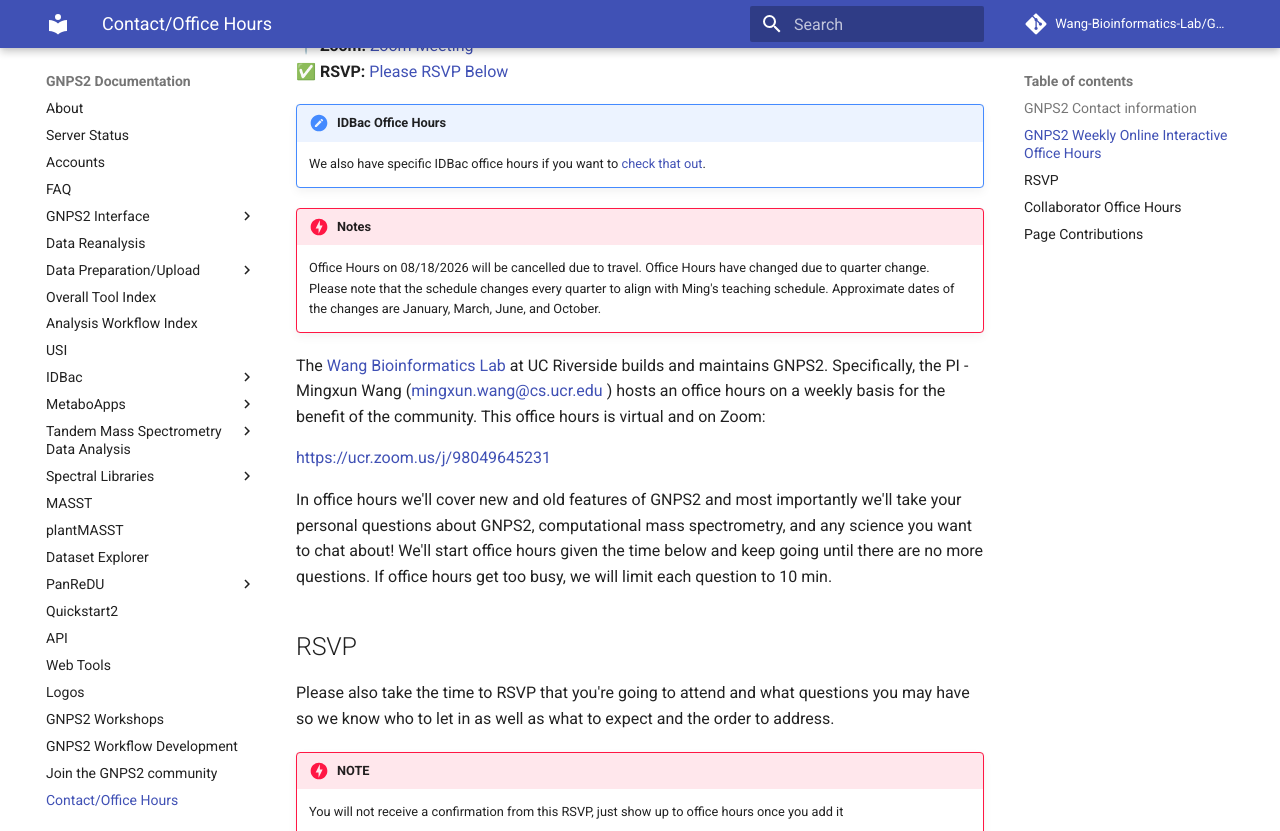
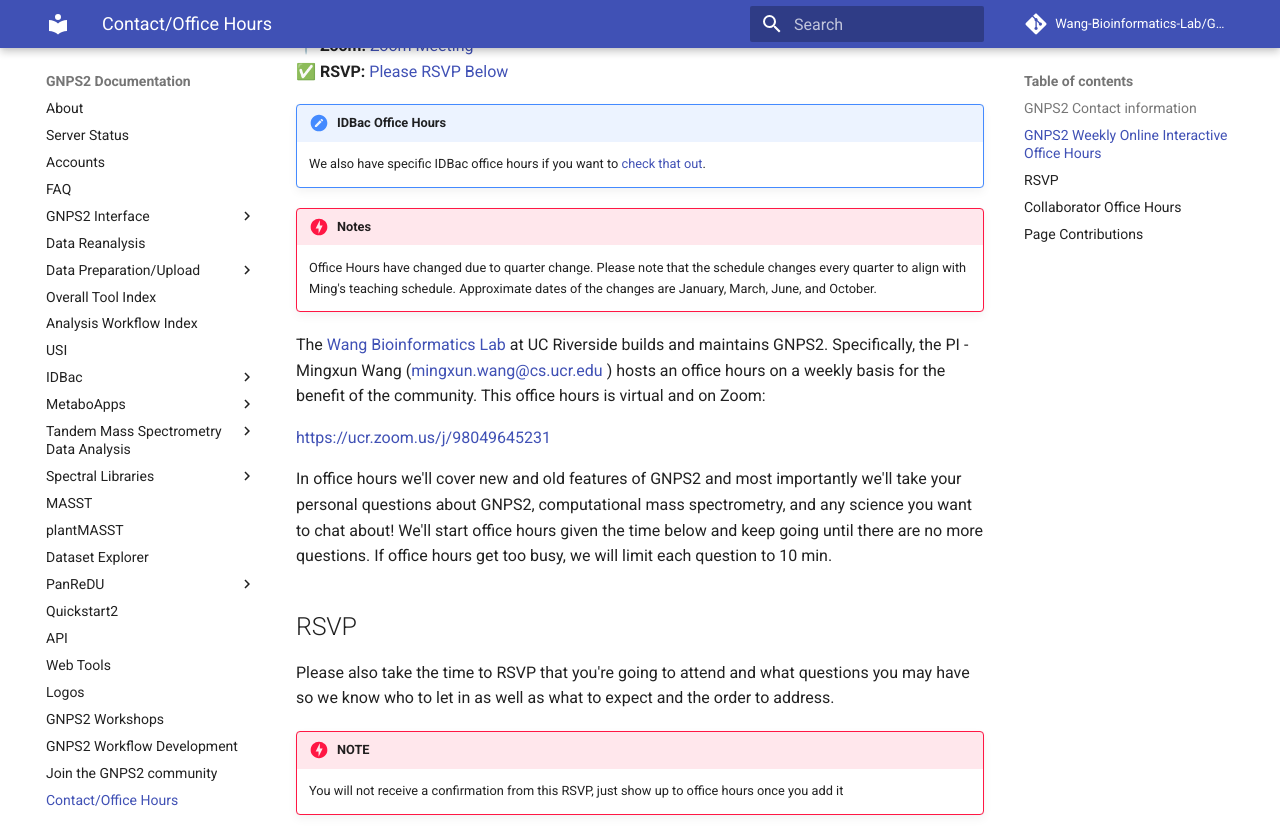
Before and after one commit to Wang-Bioinformatics-Lab/GNPS2_Documentation, an MkDocs documentation site: the page built from docs/contact.md, in a window 1280 px wide and 900 px high, scrolled down 391 px, cut to the strip 0-831 px from the top of the window. Built offline with MkDocs 1.6.1 and Material for MkDocs 9.7.7, drawn with Linux system fonts in a browser that asks for light colours; comment, search, counter and statistics services are not loaded.

Commit message:
Update contact.md

```diff
--- a/docs/contact.md
+++ b/docs/contact.md
@@ -13,7 +13,7 @@
     We also have specific IDBac office hours if you want to [check that out](idbacofficehours.md).
 
 !!! danger "Notes"
-    Office Hours on 08/18/2026 will be cancelled due to travel. Office Hours have changed due to quarter change. Please  note that the schedule changes every quarter to align with Ming's teaching schedule. Approximate dates of the changes are January, March, June, and October.
+    Office Hours have changed due to quarter change. Please  note that the schedule changes every quarter to align with Ming's teaching schedule. Approximate dates of the changes are January, March, June, and October.
 
 The [Wang Bioinformatics Lab](https://www.cs.ucr.edu/~mingxunw/) at UC Riverside builds and maintains GNPS2. Specifically, the PI - Mingxun Wang ([mingxun.wang@cs.ucr.edu](mailto:mingxun.wang@cs.ucr.edu) ) hosts an office hours on a weekly basis for the benefit of the community. This office hours is virtual and on Zoom:
 
```
